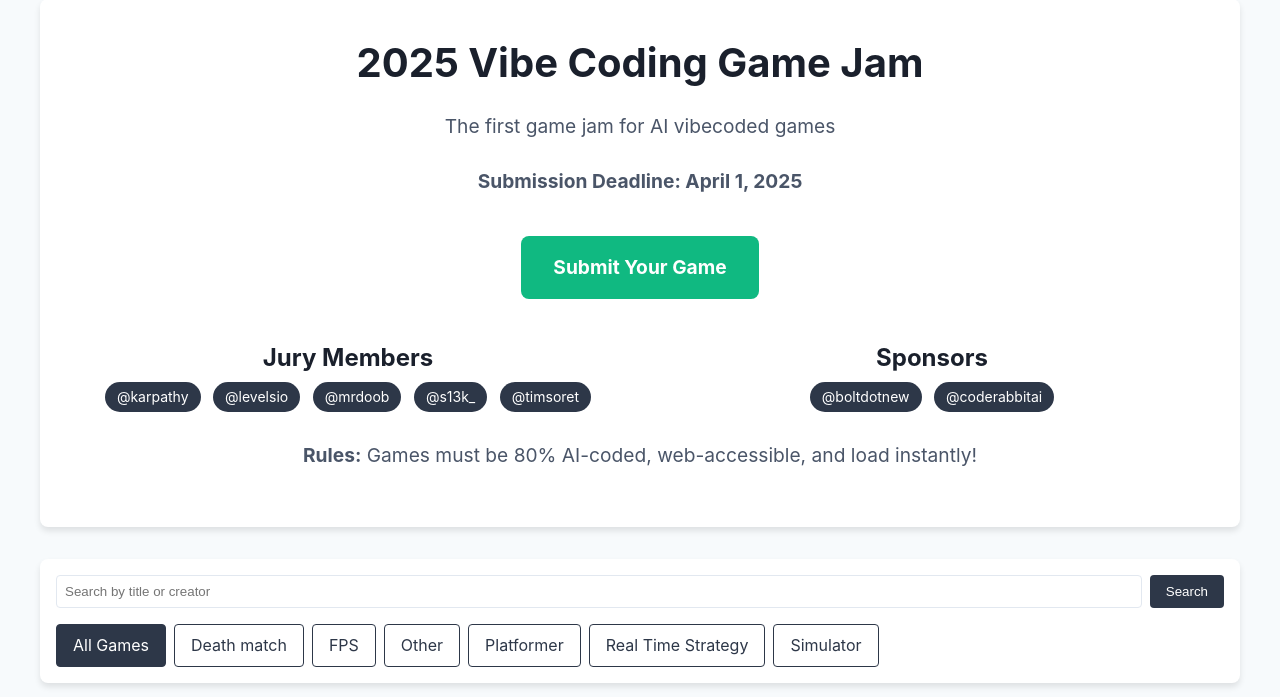
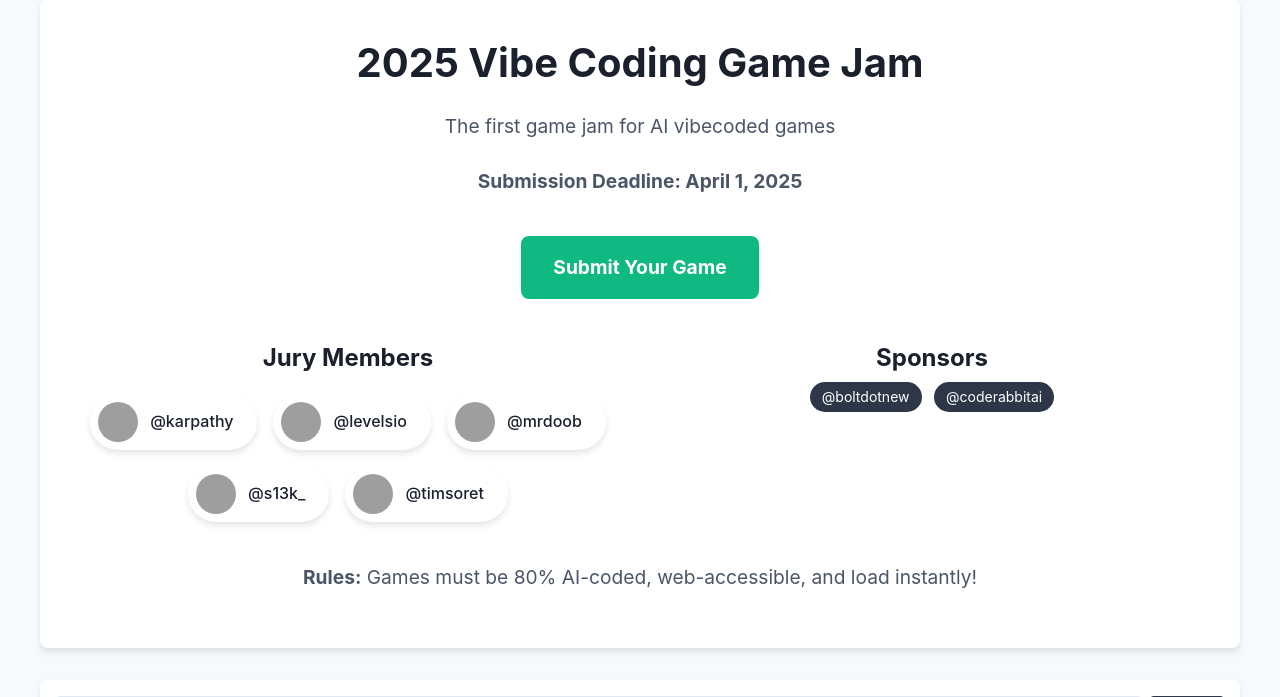
Before and after one commit to realJogicodes/vibejam, a PHP site: page /index.php in a window 1280 px wide. Shown: the part 21-718 px from the top of the page. Run offline with PHP 8.4, Linux system fonts and the light colour scheme; data comes from the database, SQL or seed files in the repository; grey boxes are pictures that could not be loaded.

Commit message:
Add styling and layout for jury members section with hover effects

```diff
--- a/index.php
+++ b/index.php
@@ -338,6 +338,42 @@ while ($cat = $categories->fetchArray()) {
             color: white;
         }
 
+        .jury-members {
+            display: flex;
+            flex-wrap: wrap;
+            gap: 1rem;
+            justify-content: center;
+            margin: 1rem 0;
+        }
+
+        .jury-member {
+            display: flex;
+            align-items: center;
+            background: white;
+            border-radius: 50px;
+            padding: 0.5rem;
+            box-shadow: var(--card-shadow);
+            transition: transform 0.2s ease;
+            text-decoration: none;
+            color: var(--text-color);
+        }
+
+        .jury-member:hover {
+            transform: scale(1.05);
+        }
+
+        .jury-member img {
+            width: 40px;
+            height: 40px;
+            border-radius: 50%;
+            margin-right: 0.75rem;
+        }
+
+        .jury-member span {
+            padding-right: 1rem;
+            font-weight: 500;
+        }
+
         @media (max-width: 640px) {
             .filter-form {
                 gap: 1rem;
@@ -368,9 +404,14 @@ while ($cat = $categories->fetchArray()) {
             <div class="jury-sponsors">
                 <div>
                     <h2>Jury Members</h2>
+                    <div class="jury-members">
                     <?php while ($jury = $jury_members->fetchArray()): ?>
-                        <span class="tag"><?php echo htmlspecialchars($jury['username']); ?></span>
+                        <a href="https://twitter.com/<?php echo htmlspecialchars($jury['username']); ?>" target="_blank" class="jury-member">
+                            <img src="https://unavatar.io/twitter/<?php echo htmlspecialchars($jury['username']); ?>" alt="Profile picture of <?php echo htmlspecialchars($jury['username']); ?>">
+                            <span><?php echo htmlspecialchars($jury['username']); ?></span>
+                        </a>
                     <?php endwhile; ?>
+                    </div>
                 </div>
                 <div>
                     <h2>Sponsors</h2>
```
